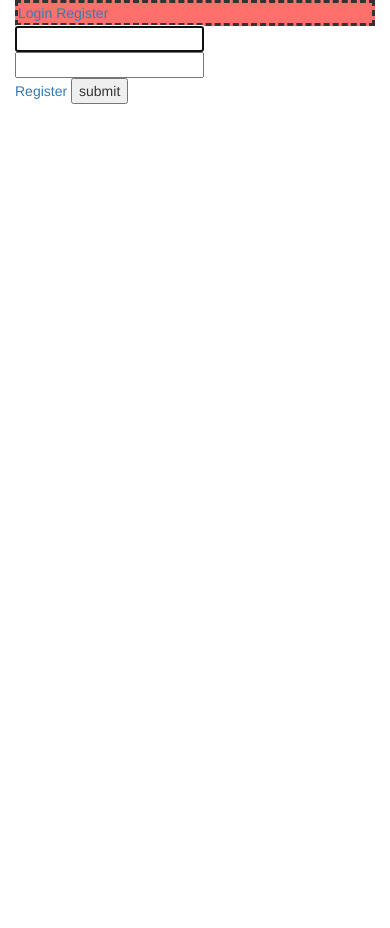
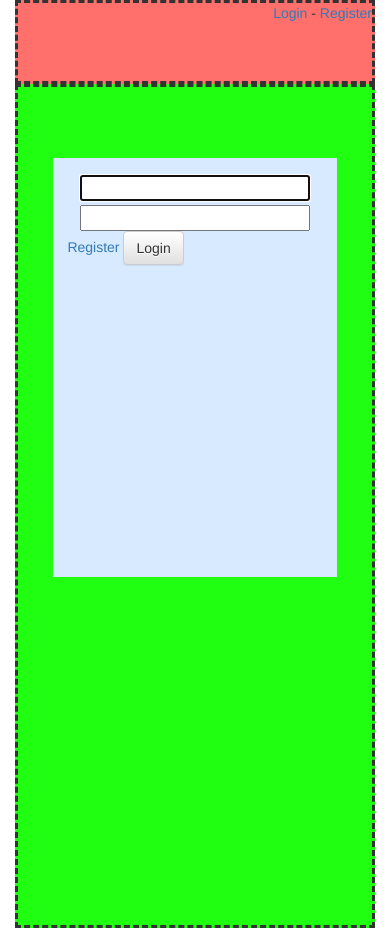
Before and after one commit to chewax/django_logbook, a Django app: page /login in a window 390 px wide. Before the commit the page ends 104 px from the top, so only its background shows below. Run offline with Django 3.2, Linux system fonts and the light colour scheme; some libraries are stand-ins or nearby versions.

Commit message:
Responsive login

```diff
--- a/logbook/accounts/templates/accounts/base.html
+++ b/logbook/accounts/templates/accounts/base.html
@@ -1,20 +1,20 @@
 {% load static from staticfiles %}
+
+{% block meta %}
+    <meta name="viewport" content="width=device-width, initial-scale=1" />
+{% endblock %}
 
 {% block css %}
     <link rel="stylesheet" href="{% static 'css/base.css' %}">
-    <!-- Latest compiled and minified CSS -->
+
+    <!-- BOOTSTRAP AND FONTAWESOME -->
     <link rel="stylesheet" href="https://maxcdn.bootstrapcdn.com/bootstrap/3.3.1/css/bootstrap.min.css">
-
-    <!-- Optional theme -->
+    <link rel="stylesheet" href="//maxcdn.bootstrapcdn.com/font-awesome/4.2.0/css/font-awesome.min.css">
     <link rel="stylesheet" href="https://maxcdn.bootstrapcdn.com/bootstrap/3.3.1/css/bootstrap-theme.min.css">
 {% endblock %}
 
 <div class="container">
-    <div class="top-menu">
-        <div class="user-box">
-            {% include 'accounts/partials/_user_control.html' %}
-        </div>
-    </div>
+    {% include 'accounts/partials/_top_menu.html' %}
 
     <div class="content">
         {% block content %} {% endblock %}
@@ -22,6 +22,6 @@
 </div>
 
 {% block js%}
-    <!-- Latest compiled and minified JavaScript -->
+    <!-- BOOTSTRAP -->
     <script src="https://maxcdn.bootstrapcdn.com/bootstrap/3.3.1/js/bootstrap.min.js"></script>
 {% endblock %}
--- a/logbook/accounts/templates/accounts/login.html
+++ b/logbook/accounts/templates/accounts/login.html
@@ -1,20 +1,28 @@
 {% extends "accounts/base.html" %}
+{% load static from staticfiles %}
+
+{% block css %}
+    {{ block.super }}
+    <link rel="stylesheet" href="{% static 'css/base_login.css' %}">
+{% endblock %}
 
 {% block content %}
-<div>
+<div class="login-card">
     {% if user.is_authenticated %}
         Welcome:
         {{ user.first_name }} {{ user.last_name }}
-        <div class="link"><a href="/logout"> logout </a></div>
+        <a href="/logout"> logout </a>
 
     {% else %}
         <form action="/login" method="post">
-        {{ form.non_field_errors }}
+            {% if orm.non_field_errors %}
+                <div class="alert alert-warning" role="alert">{{ form.non_field_errors }}</div>
+            {% endif %}
             {% csrf_token %}
-            <div>{{ form.username }}</div>
-            <div>{{ form.password }}</div>
+            <div class="field">{{ form.username }}</div>
+            <div class="field">{{ form.password }}</div>
             <a href="/accounts/register">Register</a>
-            <input type="submit" value="submit">
+            <button class="btn btn-default" type="submit">Login</button>
         </form>
     {% endif %}
 </div>
--- /dev/null
+++ b/logbook/accounts/templates/accounts/partials/_top_menu.html
@@ -0,0 +1,5 @@
+<div class="top-menu">
+    <div class="user-box">
+        {% include 'accounts/partials/_user_control.html' %}
+    </div>
+</div>
--- a/logbook/accounts/templates/accounts/partials/_user_control.html
+++ b/logbook/accounts/templates/accounts/partials/_user_control.html
@@ -1,9 +1,11 @@
-<div class="user-box">
+<div class="user-box pull-right">
     {% if user.is_authenticated %}
-            Welcome {{ user.first_name }} {{ user.last_name }}
+            You are signed in as <a href="/accounts/profile">
+                {{ user.first_name }} {{ user.last_name }}
+            </a> -
             <a href="/logout"> Logout </a>
     {% else %}
-        <a href="/login"> Login </a>
+        <a href="/login"> Login </a> -
         <a href="/accounts/register"> Register </a>
     {% endif %}
 </div>
--- a/logbook/static/css/base.css
+++ b/logbook/static/css/base.css
@@ -1,4 +1,37 @@
-.top-menu{
-    background-color: #ff6f6b;
-    border: dashed;
+/*.top-menu{*/
+    /*background-color: #ff6f6b;*/
+    /*border: dashed;*/
+    /*min-height: 3em;*/
+/*}*/
+
+@media screen and (min-width: 20.5em) {
+    .top-menu {
+        width: 100%;
+        float: left;
+        background-color: #ff6f6b;
+        border: dashed;
+        min-height: 6em;
+        /*display: table;*/
+        /*table-layout: fixed;*/
+    }
 }
+
+
+@media screen and (min-width: 20.5em) {
+    .content {
+        width: 100%;
+        height: 100%;
+        float: left;
+        background-color: #20ff11;
+        border: dashed;
+        min-height: 6em;
+        /*display: table;*/
+        /*table-layout: fixed;*/
+    }
+}
+
+/*.user-box{*/
+    /*display:table-cell;*/
+    /*vertical-align:middle;*/
+    /*text-align:center;*/
+/*}*/
--- /dev/null
+++ b/logbook/static/css/base_login.css
@@ -0,0 +1,32 @@
+/*Display 3 per row for medium displays (like mobile phones in landscape or smaller tablets)*/
+@media screen and (min-width: 20.5em) {
+  .login-card{
+      height: 50%;
+      padding: 1em;
+      background: #d7eaff;
+      margin-left: 10%;
+      margin-right: 10%;
+      margin-top: 20%;
+      max-width: 350px;
+  }
+}
+
+@media screen and (min-width: 40.5em) {
+  .login-card{
+      min-width: 250px;
+      height: 40%;
+      padding: 3em;
+      background: #d7eaff;
+      margin-left: 37%;
+      margin-right: 37%;
+      margin-top: 15%;
+  }
+}
+
+.field {
+    text-align: center;
+}
+.field input{
+    margin-top: 0.25em;
+    width: 90%;
+}
```
